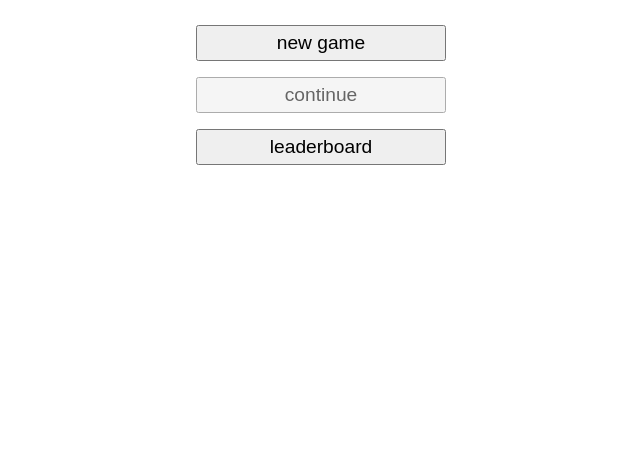
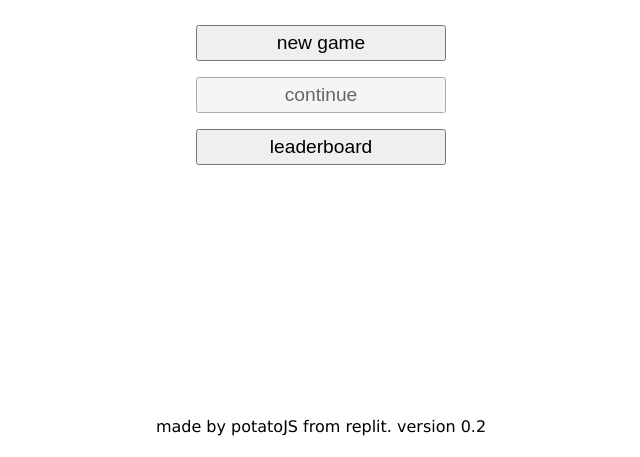
Before and after one commit to potojs/Survive2D, a website built with webpack: page public/index.html in a window 1280 px wide. Shown: the part 343-800 px from the top of the page, without its empty margins (319-959 px from the left). Built offline with nearby package versions, Linux system fonts and the light colour scheme; what quadtree-lib would draw is missing.

Commit message:
added a footer to proove it's my game

```diff
--- a/public/index.html
+++ b/public/index.html
@@ -24,6 +24,7 @@
                     </button>
                 </div>
             </div>
+            <p class="made-by" title="the fact that i have to put this in, is just infuriating >:(">made by potatoJS from replit. version 0.2</p>
         </div>
         <div class="game not-visible">
             <button class="pause-btn"><i class="far fa-pause-circle"></i></button>
--- a/public/styles/style.css
+++ b/public/styles/style.css
@@ -475,3 +475,12 @@ canvas {
     color: black;
     text-decoration: none;
 }
+
+
+.made-by {
+    position: absolute;
+    bottom: 5px;
+    font-size: 1rem;
+    left: 50%;
+    transform: translateX(-50%);
+}
```
